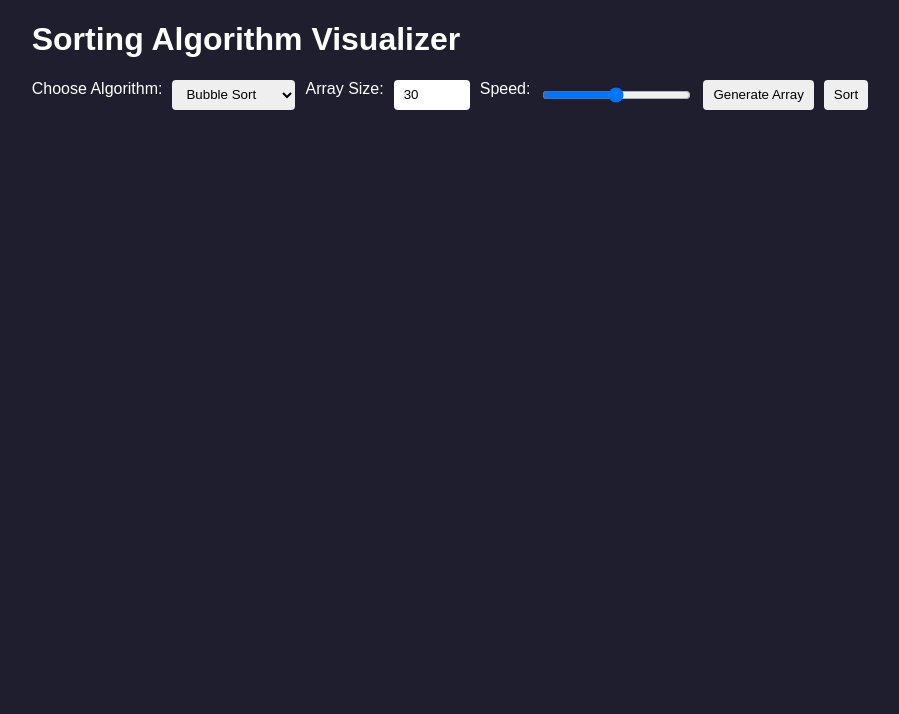
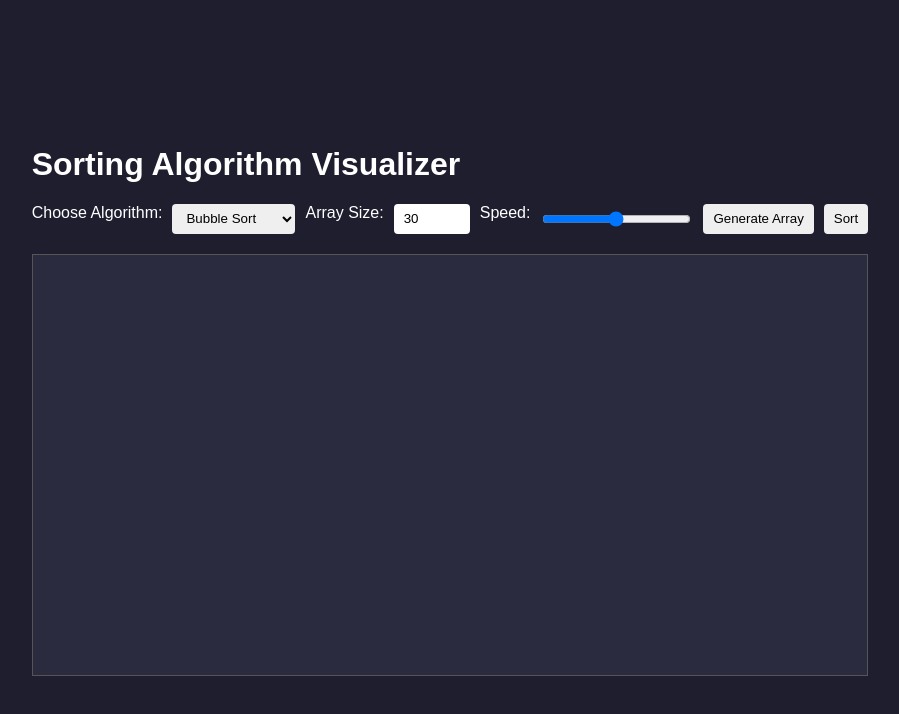
Before and after one commit to hirodinn/Algorithm-Visualizer, a plain HTML site: page index.html in a window 1280 px wide. Shown: the top 714 px of the page, without its empty margins (190-1089 px from the left). Drawn offline with Linux system fonts and the light colour scheme.

Commit message:
done style for container and hover effect for button

```diff
--- a/style.css
+++ b/style.css
@@ -24,3 +24,18 @@ input {
   border: none;
   border-radius: 4px;
 }
+button:hover {
+  cursor: pointer;
+  opacity: 0.8;
+}
+
+#array-container {
+  display: flex;
+  align-items: flex-end;
+  justify-content: center;
+  height: 400px;
+  border: 1px solid #555;
+  padding: 10px;
+  gap: 2px;
+  background-color: #2b2b3f;
+}
```
